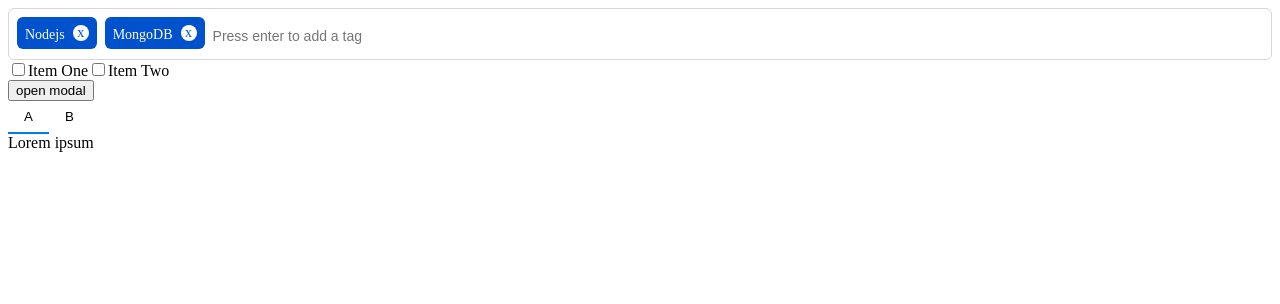
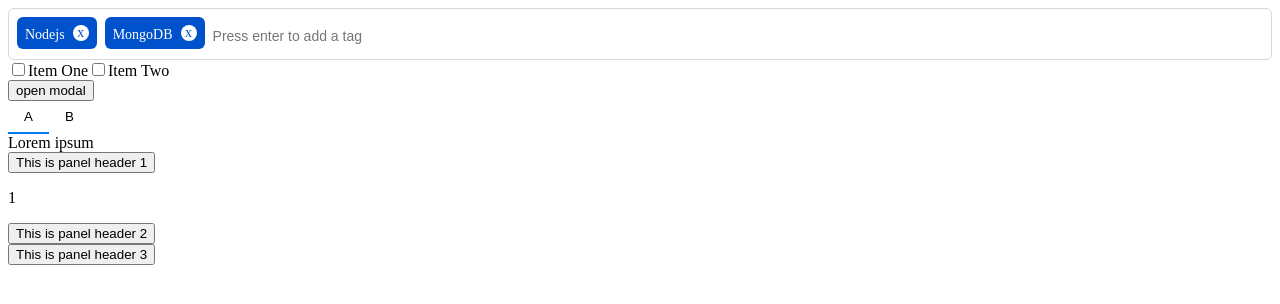
Before and after one commit to wangshaojie98/react-component, a React (Create React App) app: page / in a window 1280 px wide. Shown: the top 304 px of the page. Built offline with nearby package versions, Linux system fonts and the light colour scheme.

Commit message:
add 折叠面板

```diff
--- a/src/App.tsx
+++ b/src/App.tsx
@@ -1,5 +1,15 @@
 import React, { useState, useCallback } from "react";
-import { TagInput, MultiselectCheckbox, Modal, Tabs } from "./components";
+import { TagInput, MultiselectCheckbox, Modal, Tabs, Collapse } from "./components";
+import { useInterval } from './hooks'
+
+const Timer = () => {
+  const [seconds, setSeconds] = React.useState(0);
+  useInterval(() => {
+    setSeconds(seconds + 1);
+  }, 1000);
+
+  return <p>{seconds}</p>;
+};
 
 function App() {
   const [isModal, setModal] = useState(false)
@@ -10,6 +20,10 @@ function App() {
   const closeModal = useCallback(() => {
     setModal(false)
   }, [])
+
+  const onChange = (key: string | string[]) => {
+    console.log(key);
+  };
   return (
     <div className="App">
       <TagInput tags={["Nodejs", "MongoDB"]} />
@@ -35,6 +49,19 @@ function App() {
           Dolor sit amet
         </Tabs.TabItem>
       </Tabs>
+      {/* <Timer /> */}
+
+      <Collapse defaultActiveKey={['1']} onChange={onChange}>
+      <Collapse.Panel header="This is panel header 1" index="1">
+        <p>1</p>
+      </Collapse.Panel>
+      <Collapse.Panel header="This is panel header 2" index="2">
+        <p>2</p>
+      </Collapse.Panel>
+      <Collapse.Panel header="This is panel header 3" index="3">
+        <p>3</p>
+      </Collapse.Panel>
+    </Collapse>
     </div>
   );
 }
--- /dev/null
+++ b/src/components/Collapse/index.scss
@@ -0,0 +1,9 @@
+.collapse {
+  &-content {
+    display: none;
+
+    &.active {
+      display: block;
+    }
+  }
+}
--- /dev/null
+++ b/src/components/Collapse/index.tsx
@@ -0,0 +1,71 @@
+import React, { useState } from "react";
+import './index.scss'
+
+type CollapseProps = {
+  defaultActiveKey: string [];
+  onChange: (activeKeys: string []) => void;
+  children: React.ReactNode
+}
+
+type PanelProps = {
+  header: string;
+  index: string;
+  isCollapsed?: boolean;
+  onClick?: () => void;
+  children: React.ReactNode
+}
+
+type CollapseType = React.FC<CollapseProps> & {
+  Panel: typeof Panel
+}
+
+const Panel: React.FC<PanelProps> = ({ header, children, onClick = () => {}, isCollapsed }) => {
+  return (
+    <div className="collapse-panel">
+      <button className="collapse-button" onClick={() => {onClick()}}>{header}</button>
+      <div className={`collapse-content ${isCollapsed ? 'active' : ''}`}>
+        {children}
+      </div>
+    </div>
+  )
+}
+
+const Collapse: CollapseType = ({ defaultActiveKey, onChange, children }) => {
+  const [activeKey, setActiveKey] = useState(defaultActiveKey)
+
+  const onClick = (key: string) => {
+    console.log('key: ', key);
+    const index = activeKey.indexOf(key)
+    let res = [...activeKey]
+
+    if (index > -1) {
+      res = activeKey.filter(k => k !== key)
+    } else {
+      res = [...res, key]
+    }
+
+    setActiveKey(res)
+    onChange(res)
+  }
+
+
+  return (
+    <div className="collapse">
+      {
+        React.Children.map(children, child => {
+          if (!React.isValidElement(child)) return null
+          if (child.type !== Panel) return null
+
+          const { props: { index } } = child
+          console.log('child: ', child);
+          console.log('props: ', child.props);
+          return React.cloneElement(child, {...child.props, onClick: () => { onClick(index) }, isCollapsed: activeKey.includes(index) })
+        })
+      }
+    </div>
+  )
+}
+
+Collapse.Panel = Panel
+
+export default Collapse
--- a/src/components/index.ts
+++ b/src/components/index.ts
@@ -2,3 +2,4 @@ export { default as TagInput } from './TagInput'
 export { default as MultiselectCheckbox } from './MultiselectCheckbox'
 export { default as Modal } from './Modal'
 export { default as Tabs } from './Tabs'
+export { default as Collapse } from './Collapse'
--- /dev/null
+++ b/src/hooks/index.ts
@@ -0,0 +1 @@
+export { default as useInterval } from './useInterval'
--- /dev/null
+++ b/src/hooks/useInterval.ts
@@ -0,0 +1,72 @@
+import React from "react";
+
+const useInterval = (callback: Function, delay: number) => {
+  const savedCallback = React.useRef(callback);
+
+  const updateCallback = () => {
+    savedCallback.current = callback;
+  };
+
+  React.useEffect(updateCallback, [callback]);
+
+  React.useEffect(() => {
+    const run = () => {
+      savedCallback.current();
+    };
+
+    const id = setInterval(run, delay);
+    return () => {
+      clearInterval(id);
+    };
+  }, [delay]);
+};
+
+const Timer = () => {
+  const [seconds, setSeconds] = React.useState(0);
+  const ref = React.useRef<Function>(() => {});
+  const add = () => {
+    setSeconds(seconds + 1);
+  };
+  ref.current = add;
+
+  const ref1 = React.useRef(seconds)
+  ref1.current = seconds
+   React.useEffect(() => {
+    setInterval(() => {
+      setSeconds(ref1.current + 1);
+    }, 1000);
+   }, []);
+
+  /**
+   * 错误的示例1
+   * setTnterval 会每次update component 都生成一个定时器导致setSeconds重复执行
+   */
+  // setInterval(()=> {
+  //   setSeconds(seconds + 1);
+  // }, 1000)
+
+  /**
+   * 错误的示例2
+   * useEffect执行一次的情况下，在闭包的时候引用的seconds只是初始化的0，所以setconds会从0变到1之后，一直是1
+   */
+  //  React.useEffect(() => {
+  //   setInterval(() => {
+  //     setSeconds(seconds + 1);
+  //   }, 1000);
+  //  }, []);
+  React.useEffect(() => {
+    setInterval(() => {
+      ref.current();
+    }, 1000);
+  }, []);
+  return seconds;
+};
+
+export default useInterval;
+/**
+ * 总结
+ * 1、因为定时器只能在初始完成组件之后创建一个，所以必须是useEffect(function, [])，此时引用的值是初始值，定时器会拿不到准确的结果
+ * 2、如果定时器在函数全局中，定时器会不断触发，造成执行逻辑重复
+ *  useRef 返回一个可变的 ref 对象，其 .current 属性被初始化为传入的参数（initialValue）。返回的 ref 对象在组件的整个生命周期内持续存在。
+ * 3、因此需要定时器在useEffect触发的同时，需要引用一个值获取最新的结果，那就需要useRef去保存useState的变量，并保持更新
+ */
```
Also changed, not shown: src/components/Tabs/ExampleType.tsx (+15 -0 lines), src/components/Tabs/index.tsx (+20 -9 lines).
